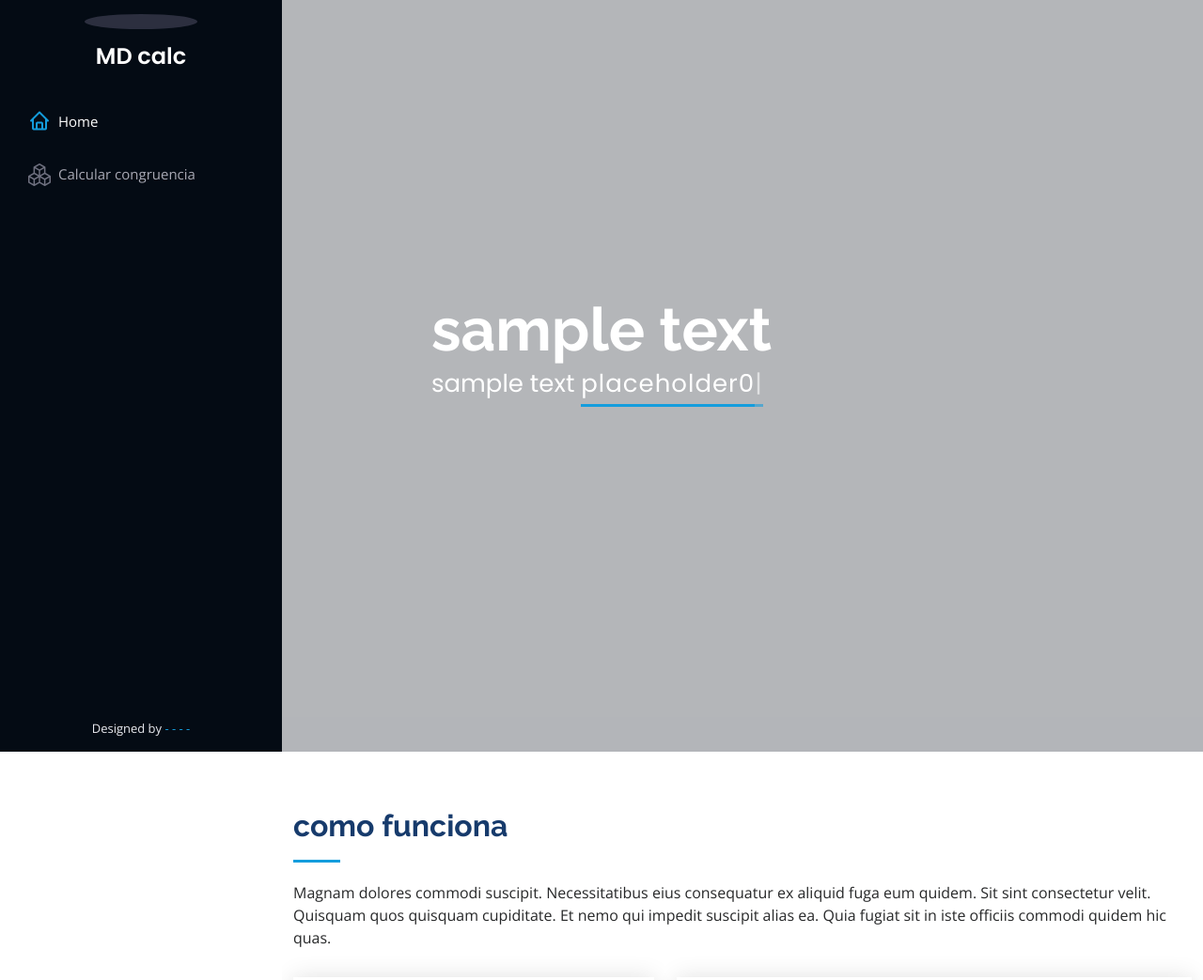
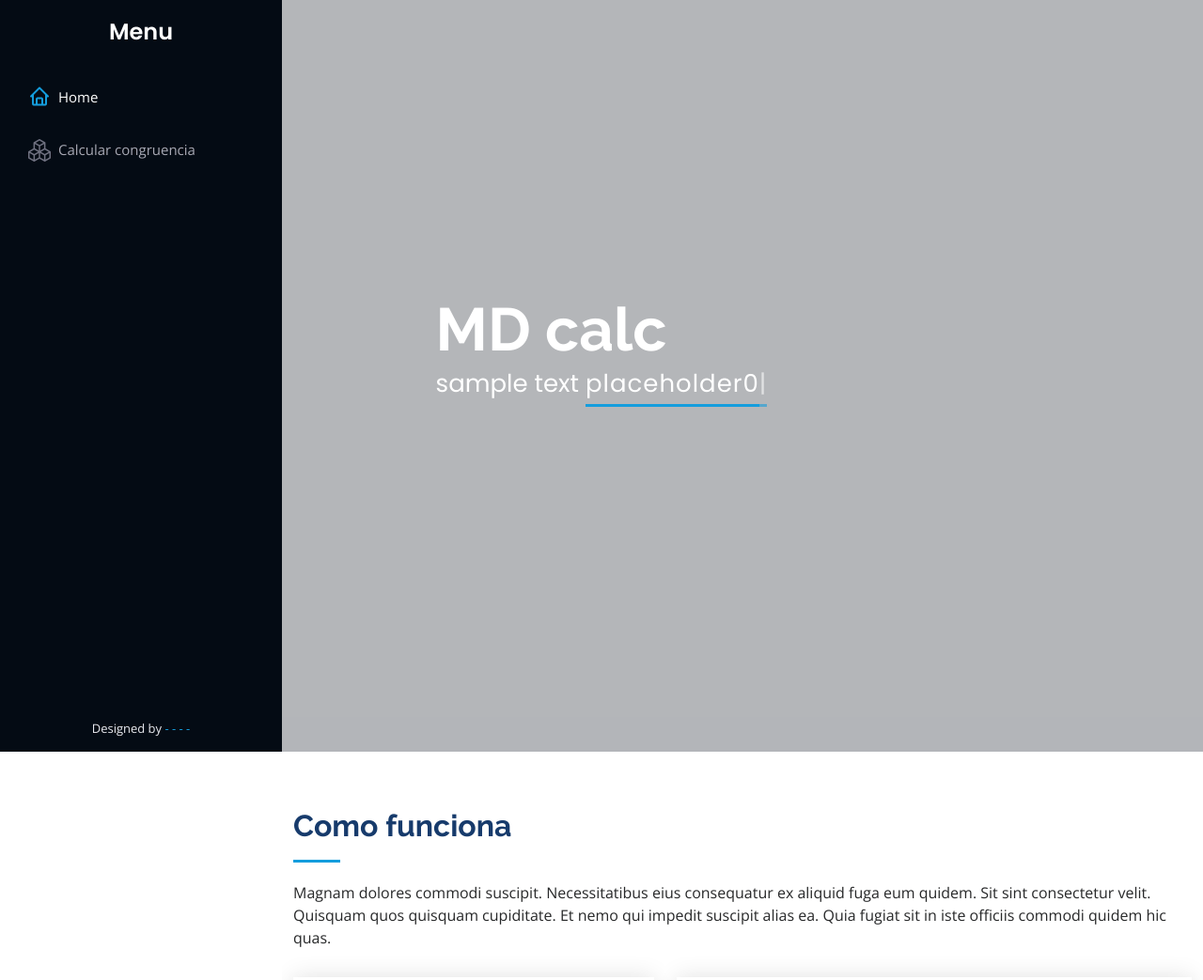
Before and after one commit to bt-glv/MD-Trabalho-00, a plain HTML site: page MAIN/index.html in a window 1280 px wide. Shown: the top 1043 px of the page at 94% size. Drawn offline with nearby package versions, Linux system fonts and the light colour scheme.

Commit message:
minor changes to the interface

```diff
--- a/MAIN/assets/js/md.js
+++ b/MAIN/assets/js/md.js
@@ -13,7 +13,7 @@ return true
 
 const check_if_integer_array = () => {
 // To be added
-// So far, i wasn't able to find a way to use arrays or lists as parameters for javascript functions
+// So far, i wasn't able to find a way to use arrays or lists as parameters for any sort of javascript function
 }
 
 
--- a/MAIN/index.html
+++ b/MAIN/index.html
@@ -5,7 +5,7 @@
   <meta charset="utf-8">
   <meta content="width=device-width, initial-scale=1.0" name="viewport">
 
-  <title>Matemática discreta - trabalho 00</title>
+  <title>MD - trabalho 00</title>
   <meta content="" name="description">
   <meta content="" name="keywords">
 
@@ -67,8 +67,9 @@
     <div class="d-flex flex-column">
 
       <div class="profile">
-        <img src="assets/img/profile-img.jpg" alt="" class="img-fluid rounded-circle">
-        <h1 class="text-light"><a href="index.html">MD calc</a></h1>
+        <!-- <img src="assets/img/profile-img.jpg" alt="" class="img-fluid rounded-circle"> -->
+        <div style="height: 20px"></div>
+        <h1 class="text-light"><a href="index.html">Menu</a></h1>
       </div>
 
       <!-- <i class="bx bi-activity"></i> -->
@@ -92,7 +93,7 @@
   <!-- ======= Introduction ======= -->
   <section id="hero" class="d-flex flex-column justify-content-center align-items-center">
     <div class="hero-container" data-aos="fade-in">
-      <h1>sample text</h1>
+      <h1>MD calc</h1>
       <p>sample text <span class="typed" data-typed-items="placeholder, placeholder0, placeholder1, placeholder2"></span></p>
     </div>
   </section><!-- End -->
@@ -584,7 +585,7 @@
       <div class="container">
 
         <div class="section-title">
-          <h2>como funciona</h2>
+          <h2>Como funciona</h2>
           <p>Magnam dolores commodi suscipit. Necessitatibus eius consequatur ex aliquid fuga eum quidem. Sit sint consectetur velit. Quisquam quos quisquam cupiditate. Et nemo qui impedit suscipit alias ea. Quia fugiat sit in iste officiis commodi quidem hic quas.</p>
         </div>
 
@@ -686,4 +687,4 @@
 
 </body>
 
-</html>
+</html>hight
```
